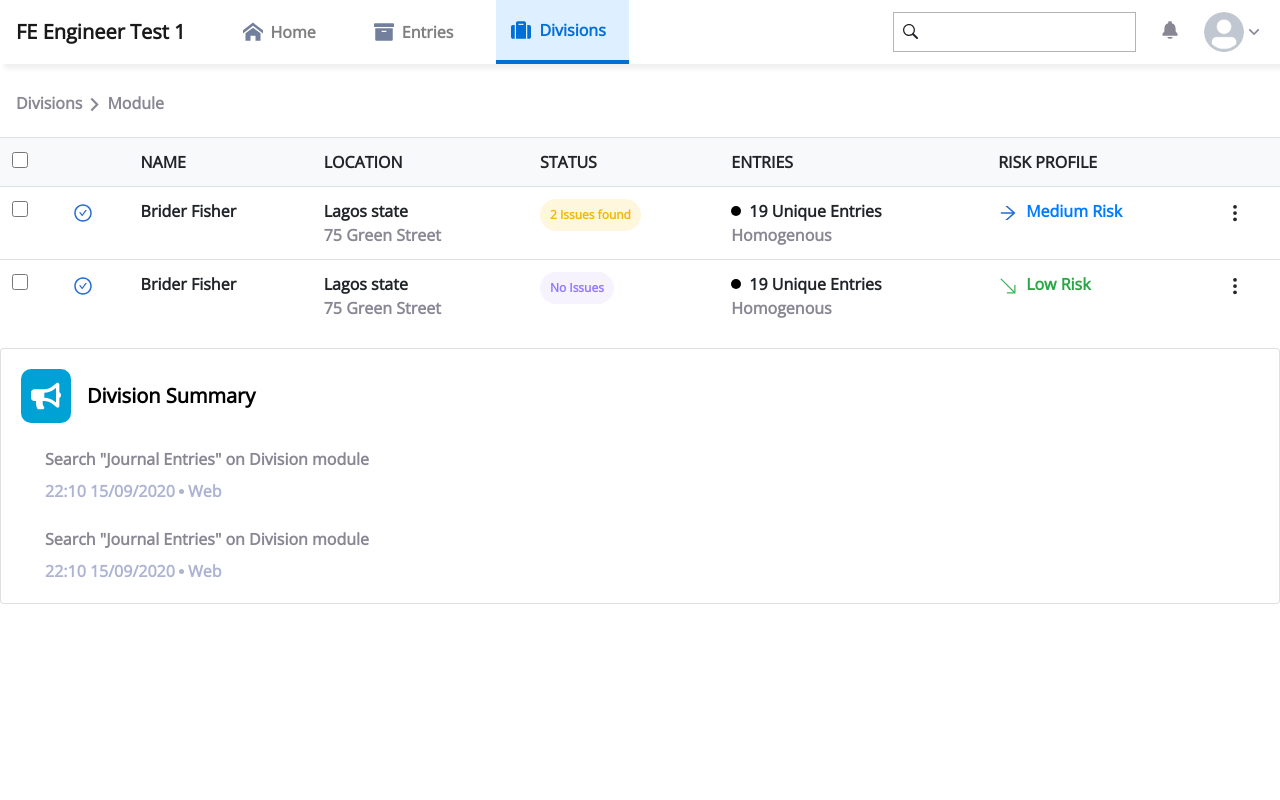
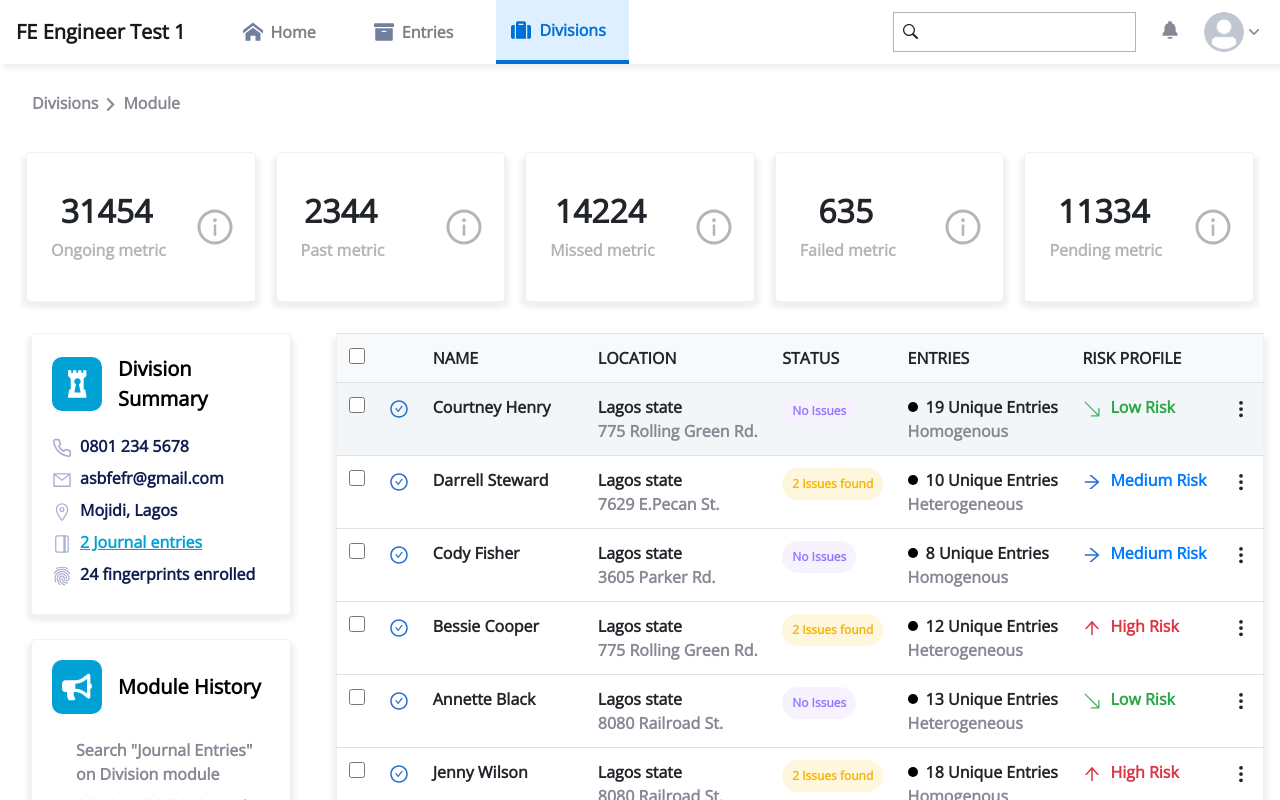
Before and after one commit to greatertomi/asb-design, a React (Create React App) app: page / in a window 1280 px wide. Shown: the top 800 px of the page. Built offline with nearby package versions, Linux system fonts and the light colour scheme.

Commit message:
Finished working on the design

```diff
--- a/package.json
+++ b/package.json
@@ -8,6 +8,7 @@
     "@testing-library/user-event": "^12.1.10",
     "bootstrap": "^4.6.0",
     "node-sass": "^4.14.1",
+    "prop-types": "^15.7.2",
     "react": "^17.0.1",
     "react-dom": "^17.0.1",
     "react-icons": "^4.1.0",
--- a/src/App.js
+++ b/src/App.js
@@ -1,95 +1,95 @@
 import React from 'react';
 import './App.scss';
-import {AiOutlineCheckCircle, AiOutlineArrowRight} from 'react-icons/ai';
+import {AiOutlineCheckCircle, AiOutlineArrowRight, AiOutlineArrowUp} from 'react-icons/ai';
 import {IoEllipsisVertical} from 'react-icons/io5'
 import {BsArrowDownRight} from 'react-icons/bs'
 import ModuleHistoryCard from './components/ModuleHistoryCard';
 import Navbar from './components/Navbar';
 import BreakCrumb from './components/BreakCrumb';
-/*import DivisionSummaryCard from './components/DivisionSummaryCard';
-import MetricCard from './components/MetricCard';*/
-
+import DivisionSummaryCard from './components/DivisionSummaryCard';
+import MetricCard from './components/MetricCard';
+import {metrics, tableData} from './data';
 
 const App = () => {
   return (
     <div className="App">
-      {/*<MetricCard />*/}
-      {/*<DivisionSummaryCard />*/}
-      {/*AiOutlineCheckCircle, AiOutlineArrowRight, AiOutlineArrowUp, BsArrowDownRight */}
       <Navbar />
+      <div className="px-3">
         <BreakCrumb />
+        <div className="d-flex justify-content-between">
+          {metrics.map(({id, title, number}) =>
+            <MetricCard key={id} title={title} number={number} />)}
+        </div>
+        <div className="row mt-3">
+          <div className="col-md-3 col-sm-12">
+            <div className="col-md-12 col-sm-6">
+              <DivisionSummaryCard />
+            </div>
+            <div className="col-md-12 col-sm-6 mt-4">
+              <ModuleHistoryCard />
+            </div>
+          </div>
+          <div className="col-md-9 col-sm-12">
             <table className="table">
+              <thead>
               <tr className="bg-light">
                 <td>
                   <input type="checkbox" />
                 </td>
-          <td>
-          </td>
+                <td />
                 <td>NAME</td>
                 <td>LOCATION</td>
                 <td>STATUS</td>
                 <td>ENTRIES</td>
                 <td>RISK PROFILE</td>
-          <td> </td>
+                <td />
               </tr>
-        <tr>
+              </thead>
+              <tbody>
+              {
+                tableData.map(data => (
+                  <tr key={data.id}>
                     <td>
                       <input type="checkbox"/>
                     </td>
                     <td><AiOutlineCheckCircle color="#266CD3" size={20} /></td>
-          <td>Brider Fisher</td>
+                    <td>{data.name}</td>
                     <td>
-            <div>Lagos state</div>
-            <div className="lightText">75 Green Street</div>
+                      <div>{data.location}</div>
+                      <div className="lightText">{data.address}</div>
                     </td>
                     <td>
+                      {data.status === 'No Issues' ?
+                        <div className="badge badge-primary">No Issues</div> :
                         <div className="badge badge-warning">2 Issues found</div>
+                      }
                     </td>
                     <td>
                       <div className="d-flex align-items-center">
                         <div className="blackDot mr-2"> </div>
-              <div>19 Unique Entries</div>
+                        <div>{data.entryNumber}</div>
                       </div>
-            <div className="lightText">Homogenous</div>
+                      <div className="lightText">{data.entryType}</div>
                     </td>
                     <td>
-            <AiOutlineArrowRight color="#266CD3" size={20} />
-            <span className="text-primary ml-2">Medium Risk</span>
+                      {data.riskProfile === 'Low Risk' && <BsArrowDownRight color="#3AB65C" size={20} />}
+                      {data.riskProfile === 'Mid Risk' && <AiOutlineArrowRight color="#266CD3" size={20} />}
+                      {data.riskProfile === 'High Risk' && <AiOutlineArrowUp className="text-danger" size={20} />}
+                      {data.riskProfile === 'Low Risk' && <span className="text-success ml-2">Low Risk</span>}
+                      {data.riskProfile === 'Mid Risk' && <span className="text-primary ml-2">Medium Risk</span>}
+                      {data.riskProfile === 'High Risk' && <span className="text-danger ml-2">High Risk</span>}
                     </td>
                     <td>
                       <IoEllipsisVertical size={20} />
                     </td>
                   </tr>
-        <tr>
-          <td>
-            <input type="checkbox"/>
-          </td>
-          <td><AiOutlineCheckCircle color="#266CD3" size={20} /></td>
-          <td>Brider Fisher</td>
-          <td>
-            <div>Lagos state</div>
-            <div className="lightText">75 Green Street</div>
-          </td>
-          <td>
-            <div className="badge badge-primary">No Issues</div>
-          </td>
-          <td>
-            <div className="d-flex align-items-center">
-              <div className="blackDot mr-2"> </div>
-              <div>19 Unique Entries</div>
+                ))
+              }
+              </tbody>
+            </table>
           </div>
-            <div className="lightText">Homogenous</div>
-          </td>
-          <td>
-            <BsArrowDownRight color="#3AB65C" size={20} />
-            <span className="text-success ml-2">Low Risk</span>
-          </td>
-          <td>
-            <IoEllipsisVertical size={20} />
-          </td>
-        </tr>
-      </table>
-      <ModuleHistoryCard />
+        </div>
+      </div>
     </div>
   );
 }
--- a/src/App.scss
+++ b/src/App.scss
@@ -7,14 +7,17 @@ body {
 }
 
 .metricCard {
-  box-shadow: 4px 5px 5px 0 #f1f0f0;;
-  -webkit-box-shadow: 4px 5px 5px 0 #f1f0f0;;
-  -moz-box-shadow: 4px 5px 5px 0 #f1f0f0;
+  box-shadow: 4px 5px 5px 0 #f1f0f0, -4px 5px 5px 0 #f1f0f0;
+  -webkit-box-shadow: 4px 5px 5px 0 #f1f0f0, -4px 5px 5px 0 #f1f0f0;
+  -moz-box-shadow: 4px 5px 5px 0 #f6f6f6, -4px 5px 5px 0 #f1f0f0;
   margin: 15px 10px;
-  border: 0;
+  border: 1px solid #f1f1f1;
+  width: 80%;
+  height: 150px;
   div {
     display: flex;
     justify-content: space-between;
+    align-items: center;
     h2 {
       font-weight: bolder;
     }
@@ -54,10 +57,10 @@ body {
 }
 
 .summaryCard {
-  box-shadow: 4px 5px 5px 0 #f1f0f0;;
-  -webkit-box-shadow: 4px 5px 5px 0 #f1f0f0;;
-  -moz-box-shadow: 4px 5px 5px 0 #f1f0f0;
-  border: 0;
+  box-shadow: 4px 5px 5px 0 #f1f0f0, -4px 5px 5px 0 #f1f0f0;
+  -webkit-box-shadow: 4px 5px 5px 0 #f1f0f0, -4px 5px 5px 0 #f1f0f0;
+  -moz-box-shadow: 4px 5px 5px 0 #f6f6f6, -4px 5px 5px 0 #f1f0f0;
+  border: 1px solid #f1f1f1;
   .card-body {
     div:nth-child(2) {
       color: #101B50;
@@ -78,6 +81,10 @@ body {
 }
 
 .historyCard {
+  box-shadow: 4px 5px 5px 0 #f1f0f0, -4px 5px 5px 0 #f1f0f0;
+  -webkit-box-shadow: 4px 5px 5px 0 #f1f0f0, -4px 5px 5px 0 #f1f0f0;
+  -moz-box-shadow: 4px 5px 5px 0 #f6f6f6, -4px 5px 5px 0 #f1f0f0;
+  border: 1px solid #f1f1f1;
   .content {
     div:nth-child(2) {
       color: #ACB3D3;
@@ -88,6 +95,10 @@ body {
 }
 
 table {
+  border: 1px solid #f1f1f1;
+  box-shadow: 4px 5px 5px 0 #f1f0f0, -4px 5px 5px 0 #f1f0f0;
+  -webkit-box-shadow: 4px 5px 5px 0 #f1f0f0, -4px 5px 5px 0 #f1f0f0;
+  -moz-box-shadow: 4px 5px 5px 0 #f6f6f6, -4px 5px 5px 0 #f1f0f0;
   tr:nth-child(1) {
     background: #F3F6F9;
   }
--- a/src/components/MetricCard.js
+++ b/src/components/MetricCard.js
@@ -1,13 +1,13 @@
 import React from 'react';
 import {AiOutlineInfoCircle} from 'react-icons/ai'
 
-const MetricCard = () => {
+const MetricCard = ({title, number}) => {
   return (
     <div className="card metricCard">
       <div className="card-body">
         <div id='numDiv'>
-          <h2>31454</h2>
-          <div>Ongoing metric</div>
+          <h2>{number}</h2>
+          <div className="ml-1">{title}</div>
         </div>
         <div>
           <AiOutlineInfoCircle size={40} color='#B4B4BB'/>
--- a/src/components/ModuleHistoryCard.js
+++ b/src/components/ModuleHistoryCard.js
@@ -7,11 +7,15 @@ const ModuleHistoryCard = () => {
       <div className="card-body">
         <div className="heading">
           <div className="mr-3"><FaBullhorn color="white" size={30} /></div>
-          <div className="headingText">Division Summary</div>
+          <div className="headingText">Module History</div>
         </div>
         <div className="content pl-4 mt-4">
           <div className="lightText">Search "Journal Entries" on Division module</div>
           <div className="mt-2">22:10 15/09/2020 <div className="smallDot mx-1" /> Web</div>
+        </div>
+        <div className="content pl-4 mt-4">
+          <div className="lightText">Search "Journal Entries" on Division module</div>
+          <div className="mt-2">22:10 16/09/2020 <div className="smallDot mx-1" /> Web</div>
         </div>
         <div className="content pl-4 mt-4">
           <div className="lightText">Search "Journal Entries" on Division module</div>
--- /dev/null
+++ b/src/data.js
@@ -0,0 +1,110 @@
+export const metrics = [
+  {
+    id: 1,
+    title: 'Ongoing metric',
+    number: 31454
+  },
+  {
+    id: 2,
+    title: 'Past metric',
+    number: 2344
+  },
+  {
+    id: 3,
+    title: 'Missed metric',
+    number: 14224
+  },
+  {
+    id: 4,
+    title: 'Failed metric',
+    number: 635
+  },
+  {
+    id: 5,
+    title: 'Pending metric',
+    number: 11334
+  }
+]
+
+export const tableData = [
+  {
+    id: 1,
+    name: 'Courtney Henry',
+    location: 'Lagos state',
+    address: '775 Rolling Green Rd.',
+    status: 'No Issues',
+    entryNumber: '19 Unique Entries',
+    entryType: 'Homogenous',
+    riskProfile: 'Low Risk'
+  },
+  {
+    id: 2,
+    name: 'Darrell Steward',
+    location: 'Lagos state',
+    address: '7629 E.Pecan St.',
+    status: '2 Issues found',
+    entryNumber: '10 Unique Entries',
+    entryType: 'Heterogeneous',
+    riskProfile: 'Mid Risk'
+  },
+  {
+    id: 3,
+    name: 'Cody Fisher',
+    location: 'Lagos state',
+    address: '3605 Parker Rd.',
+    status: 'No Issues',
+    entryNumber: '8 Unique Entries',
+    entryType: 'Homogenous',
+    riskProfile: 'Mid Risk'
+  },
+  {
+    id: 4,
+    name: 'Bessie Cooper',
+    location: 'Lagos state',
+    address: '775 Rolling Green Rd.',
+    status: '1 Issue found',
+    entryNumber: '12 Unique Entries',
+    entryType: 'Heterogeneous',
+    riskProfile: 'High Risk'
+  },
+  {
+    id: 5,
+    name: 'Annette Black',
+    location: 'Lagos state',
+    address: '8080 Railroad St.',
+    status: 'No Issues',
+    entryNumber: '13 Unique Entries',
+    entryType: 'Heterogeneous',
+    riskProfile: 'Low Risk'
+  },
+  {
+    id: 6,
+    name: 'Jenny Wilson',
+    location: 'Lagos state',
+    address: '8080 Railroad St.',
+    status: '5 Issues found',
+    entryNumber: '18 Unique Entries',
+    entryType: 'Homogenous',
+    riskProfile: 'High Risk'
+  },
+  {
+    id: 7,
+    name: 'Darlene Robertson',
+    location: 'Lagos state',
+    address: '3890 Poplar Dr.',
+    status: '2 Issues found',
+    entryNumber: '6 Unique Entries',
+    entryType: 'Homogenous',
+    riskProfile: 'Mid Risk'
+  },
+  {
+    id: 8,
+    name: 'Ralph Edwards',
+    location: 'Lagos state',
+    address: '8558 Green Rd.',
+    status: 'No Issues',
+    entryNumber: '14 Unique Entries',
+    entryType: 'Homogenous',
+    riskProfile: 'Low Risk'
+  },
+]
```
Also changed, not shown: 1 other file (tests, documents, lock files or other folders). Lines whose indentation alone changed are shown as unchanged.
